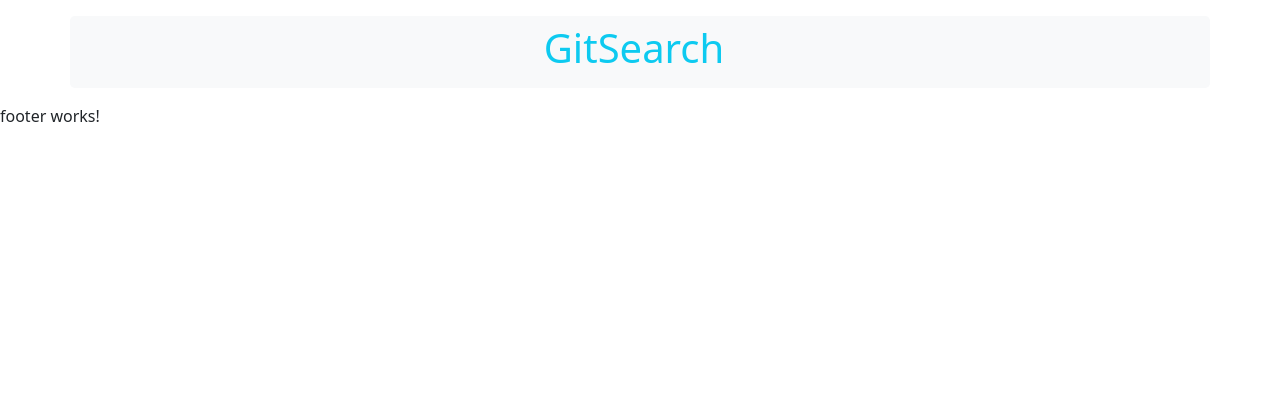
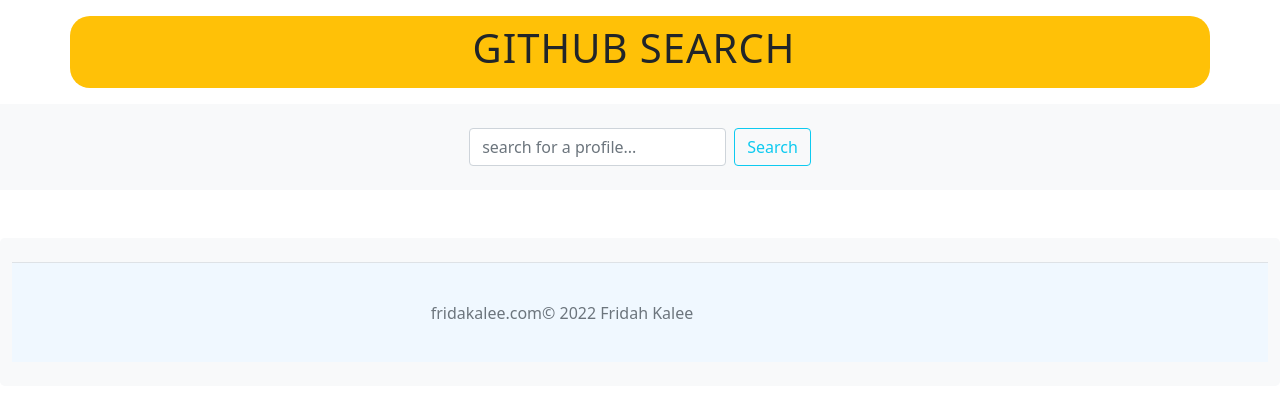
Before and after one commit to Fridah-kalee/GithubSearch, an Angular app: page / in a window 1280 px wide. Shown: the top 400 px of the page. Built offline with nearby package versions, Linux system fonts and the light colour scheme.

Commit message:
fixed navbar and footer

```diff
--- a/src/app/component/footer/footer.component.css
+++ b/src/app/component/footer/footer.component.css
@@ -0,0 +1,8 @@
+
+footer {
+    position: relative;
+    height: 100px;
+    bottom: 0 !important;
+    width: 100%;
+    background-color: aliceblue !important;
+  }
--- a/src/app/component/footer/footer.component.html
+++ b/src/app/component/footer/footer.component.html
@@ -1 +1,8 @@
-<p>footer works!</p>
+<div class="container-fluid bg-light rounded-3 mt-5 mx-auto d-flex justify justify-content-center lign-items-center text-center text-light">
+<footer class="d-flex justify-content-center align-items-center text-center py-3 my-4 border-top">
+    <div class="col-md-4 d-flex text-center align-items-center">
+        <a href="fridakalee.com" class="text-muted text-decoration-none lh-1">fridakalee.com</a>
+        <span class="text-muted"> © 2022 Fridah Kalee</span>
+    </div>
+</footer>
+</div>
--- a/src/app/component/navbar/navbar.component.css
+++ b/src/app/component/navbar/navbar.component.css
@@ -1,4 +1,6 @@
-/* .nav{
+.nav{
     border: none;
     justify-content: center;
-} */
+    border-radius: 20px !important;
+    letter-spacing: 1px;
+}
--- a/src/app/component/navbar/navbar.component.html
+++ b/src/app/component/navbar/navbar.component.html
@@ -1,4 +1,13 @@
 <div
-  class="container nav navbar bg-light d-flex justify-content-center text-center rounded-3 my-3 text-info fw-bold">
-<h1 class="Display-1">GitSearch</h1>
+  class="container nav navbar bg-warning d-flex justify-content-center text-center rounded-3 my-3 text-dark fw-bold">
+<h1 class="Display-1">GITHUB SEARCH</h1>
 </div>
+
+<nav class="navbar navbar-light bg-light">
+  <div class="container-fluid my-3 d-flex flex-column justify-content-center text-center">
+    <form class="d-flex">
+      <input class="form-control me-2 display lh-base" type="search" placeholder="search for a profile..." aria-label="Search">
+      <button class="btn btn-outline-info" type="submit">Search</button>
+    </form>
+  </div>
+</nav>
```
